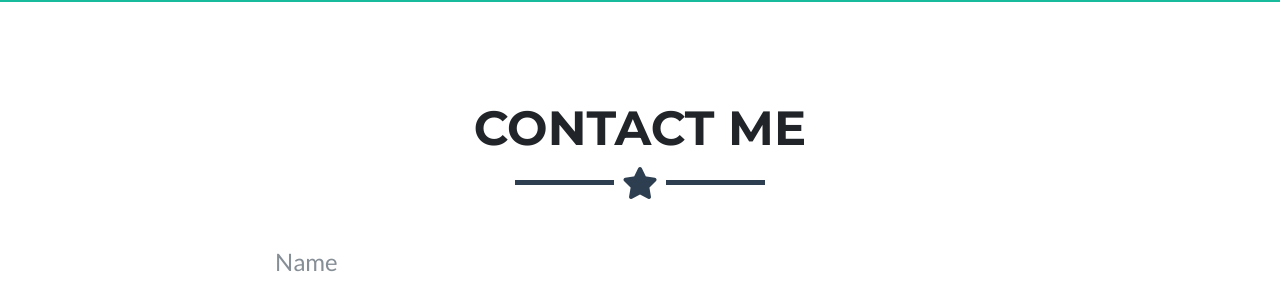
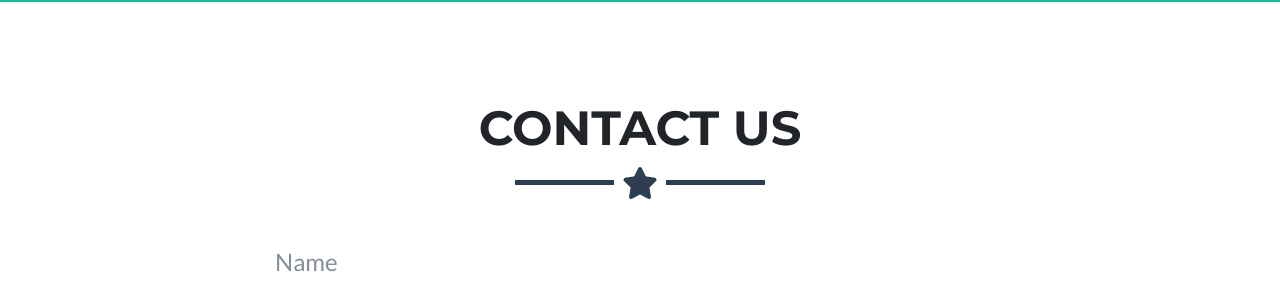
Before and after one commit to MatanAvneri/mla_yazamut, a Jekyll site: the page built from index.html, in a window 1280 px wide and 900 px high, scrolled down 1924 px. Shown: the part 161-461 px from the top of the window. Built offline with Jekyll 4.4.1, drawn with Linux system fonts in a browser that asks for light colours; nearby versions of some CDN libraries.

```diff
--- a/_layouts/default.html
+++ b/_layouts/default.html
@@ -151,7 +151,7 @@
 <!-- Contact Section -->
 <section id="contact">
     <div class="container">
-        <h2 class="text-center">Contact Me</h2>
+        <h2 class="text-center">Contact Us</h2>
         <hr class="star-primary">
         <div class="row">
             <div class="col-lg-8 mx-auto">
```
